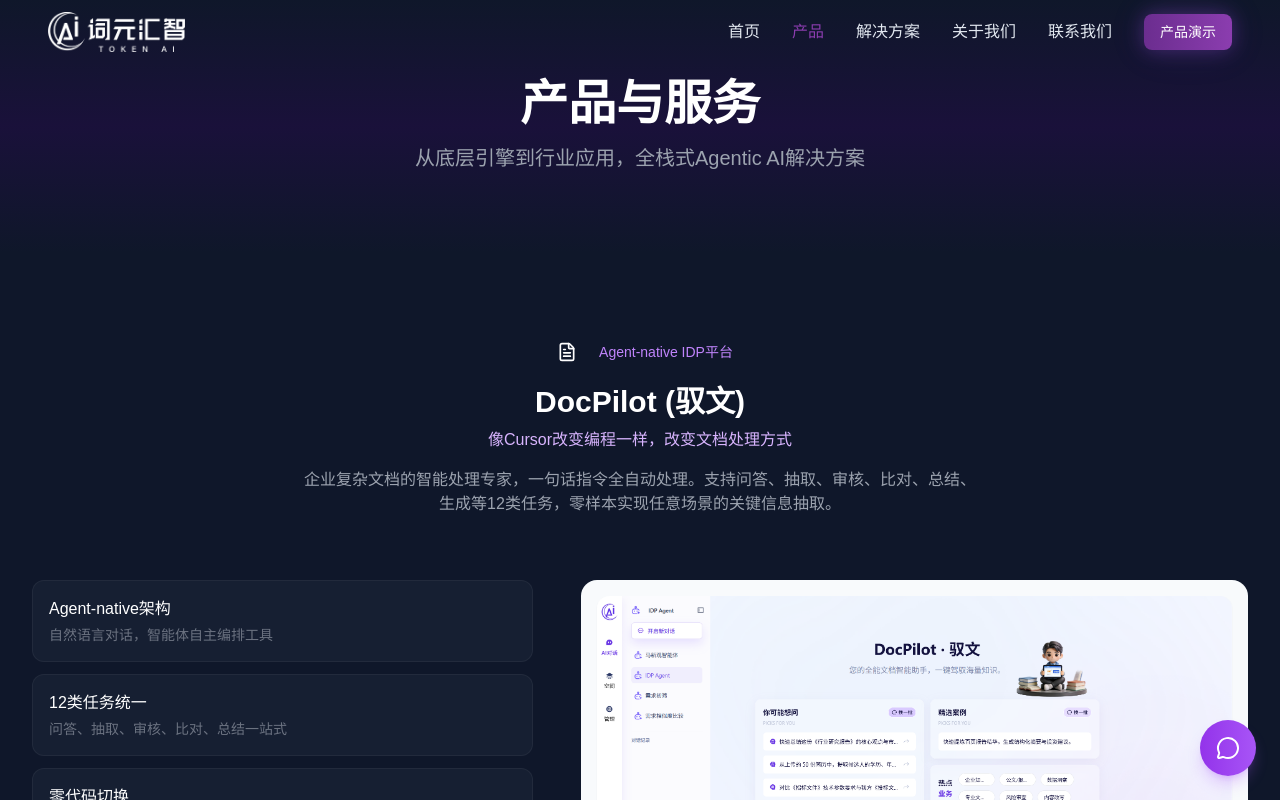
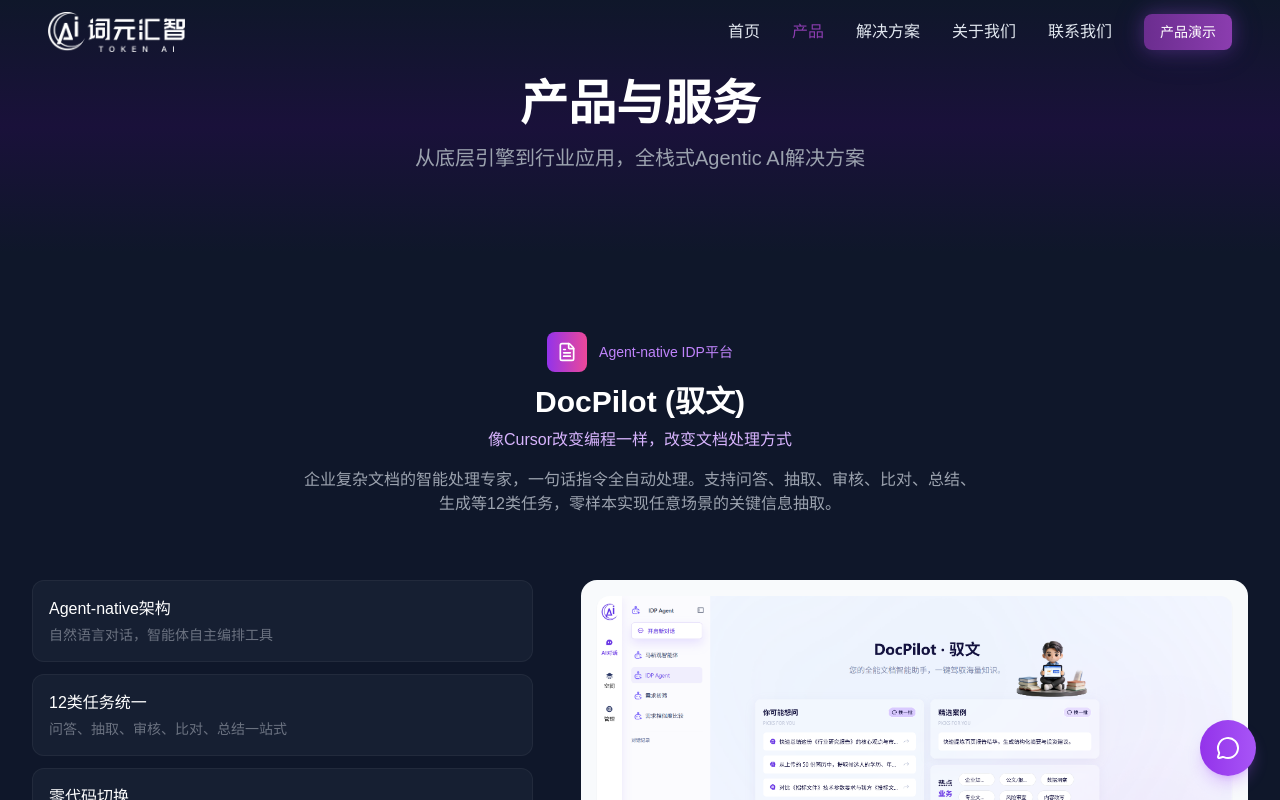
Before and after one commit to ankylala/tokenai-website, a React (Vite) app: page /products in a window 1280 px wide. Shown: the top 800 px of the page. Built offline with nearby package versions, Linux system fonts and the light colour scheme.

Commit message:
fix: 修复TypeScript错误

```diff
--- a/src/pages/Products.tsx
+++ b/src/pages/Products.tsx
@@ -117,7 +117,7 @@
                 {/* Header */}
                 <motion.div initial={{ opacity: 0, y: 20 }} whileInView={{ opacity: 1, y: 0 }} viewport={{ once: true }} className="text-center mb-16">
                   <div className="inline-flex items-center gap-3 mb-3">
-                    <div className={`w-10 h-10 rounded-lg bg-gradient-to-r ${product.gradient} flex items-center justify-center`}>
+                    <div className="w-10 h-10 rounded-lg bg-gradient-to-r from-purple-600 to-pink-500 flex items-center justify-center">
                       <Icon className="w-5 h-5 text-white" />
                     </div>
                     <span className="text-purple-400 text-sm">{product.subtitle}</span>
```
